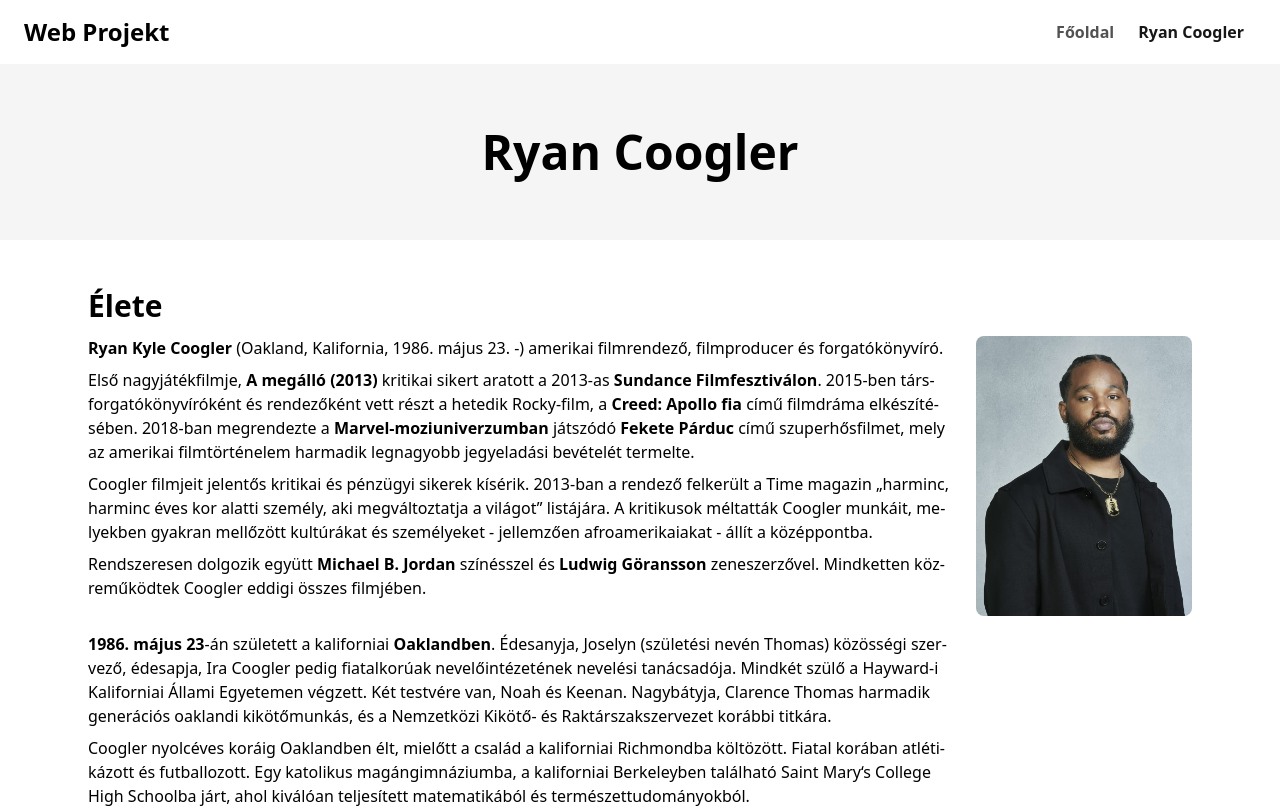
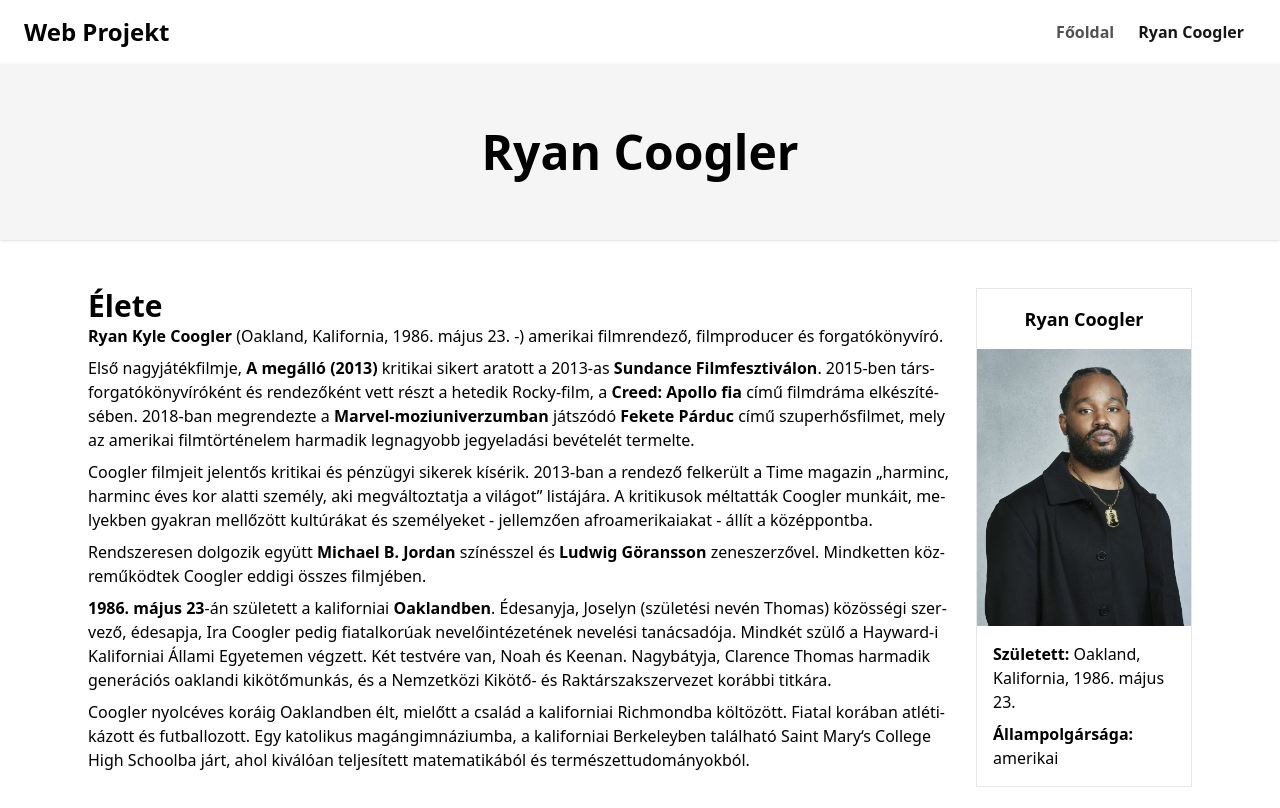
Before and after one commit to stay-js/web-projekt-2024-januar, a Next.js app: page /ryan-coogler in a window 1280 px wide. Shown: the top 808 px of the page. Built offline with nearby package versions, Linux system fonts and the light colour scheme.

Commit message:
ryan coogler

```diff
--- a/src/app/page.tsx
+++ b/src/app/page.tsx
@@ -57,7 +57,7 @@ const Page: React.FC = () => (
         <div className="flex w-full flex-col gap-4 lg:flex-row">
           <Image
             src="/creed-banner.jpg"
-            className="hidden w-60 lg:block"
+            className="hidden max-w-60 lg:block"
             width={720}
             height={960}
             alt="Creed Banner"
--- a/src/app/ryan-coogler/page.tsx
+++ b/src/app/ryan-coogler/page.tsx
@@ -13,22 +13,15 @@ export const metadata = createMetadata({
 
 const Page: React.FC = () => (
   <main>
-    <header className="bg-neutral-100 px-6 py-16">
+    <header className="bg-neutral-100 px-6 py-16 shadow">
       <h1 className="text-center text-3xl font-bold md:text-5xl">Ryan Coogler</h1>
     </header>
 
     <article className="container mx-auto flex max-w-6xl flex-col items-center gap-12 px-6 pb-24 pt-12">
       <section className="flex flex-col gap-3">
+        <div className="grid gap-6 lg:grid-cols-[4fr_1fr]">
+          <div>
             <h2 className="text-2xl font-bold md:text-3xl">Élete</h2>
-
-        <div className="grid gap-6 lg:grid-cols-[4fr_1fr]">
-          <Image
-            className="mx-auto w-full rounded-lg sm:w-1/2 lg:order-2 lg:w-full"
-            src="/ryan-coogler.jpg"
-            alt="Ryan Coogler"
-            width={791}
-            height={1024}
-          />
 
             <div className="flex flex-col gap-2 hyphens-auto">
               <p>
@@ -50,7 +43,8 @@ const Page: React.FC = () => (
                 >
                   Sundance Filmfesztiválon
                 </Anchor>
-              . 2015-ben társ-forgatókönyvíróként és rendezőként vett részt a hetedik Rocky-film, a{' '}
+                . 2015-ben társ-forgatókönyvíróként és rendezőként vett részt a hetedik Rocky-film,
+                a{' '}
                 <Anchor href="https://www.imdb.com/title/tt3076658" target="_blank">
                   Creed: Apollo fia
                 </Anchor>{' '}
@@ -62,15 +56,15 @@ const Page: React.FC = () => (
                 <Anchor href="https://www.imdb.com/title/tt1825683" target="_blank">
                   Fekete Párduc
                 </Anchor>{' '}
-              című szuperhősfilmet, mely az amerikai filmtörténelem harmadik legnagyobb jegyeladási
-              bevételét termelte.
+                című szuperhősfilmet, mely az amerikai filmtörténelem harmadik legnagyobb
+                jegyeladási bevételét termelte.
               </p>
               <p>
                 Coogler filmjeit jelentős kritikai és pénzügyi sikerek kísérik. 2013-ban a rendező
-              felkerült a Time magazin „harminc, harminc éves kor alatti személy, aki megváltoztatja
-              a világot” listájára. A kritikusok méltatták Coogler munkáit, melyekben gyakran
-              mellőzött kultúrákat és személyeket - jellemzően afroamerikaiakat - állít a
-              középpontba.
+                felkerült a Time magazin „harminc, harminc éves kor alatti személy, aki
+                megváltoztatja a világot” listájára. A kritikusok méltatták Coogler munkáit,
+                melyekben gyakran mellőzött kultúrákat és személyeket - jellemzően afroamerikaiakat
+                - állít a középpontba.
               </p>
               <p>
                 Rendszeresen dolgozik együtt{' '}
@@ -83,21 +77,43 @@ const Page: React.FC = () => (
                 </Anchor>{' '}
                 zeneszerzővel. Mindketten közreműködtek Coogler eddigi összes filmjében.
               </p>
-
-            <p className="mt-6">
-              <b>1986. május 23</b>-án született a kaliforniai <b>Oaklandben</b>. Édesanyja, Joselyn
-              (születési nevén Thomas) közösségi szervező, édesapja, Ira Coogler pedig fiatalkorúak
-              nevelőintézetének nevelési tanácsadója. Mindkét szülő a Hayward-i Kaliforniai Állami
-              Egyetemen végzett. Két testvére van, Noah és Keenan. Nagybátyja, Clarence Thomas
-              harmadik generációs oaklandi kikötőmunkás, és a Nemzetközi Kikötő- és
-              Raktárszakszervezet korábbi titkára.
+              <p>
+                <b>1986. május 23</b>-án született a kaliforniai <b>Oaklandben</b>. Édesanyja,
+                Joselyn (születési nevén Thomas) közösségi szervező, édesapja, Ira Coogler pedig
+                fiatalkorúak nevelőintézetének nevelési tanácsadója. Mindkét szülő a Hayward-i
+                Kaliforniai Állami Egyetemen végzett. Két testvére van, Noah és Keenan. Nagybátyja,
+                Clarence Thomas harmadik generációs oaklandi kikötőmunkás, és a Nemzetközi Kikötő-
+                és Raktárszakszervezet korábbi titkára.
               </p>
               <p>
                 Coogler nyolcéves koráig Oaklandben élt, mielőtt a család a kaliforniai Richmondba
                 költözött. Fiatal korában atlétikázott és futballozott. Egy katolikus
-              magángimnáziumba, a kaliforniai Berkeleyben található Saint Mary&lsquo;s College High
-              Schoolba járt, ahol kiválóan teljesített matematikából és természettudományokból.
+                magángimnáziumba, a kaliforniai Berkeleyben található Saint Mary&lsquo;s College
+                High Schoolba járt, ahol kiválóan teljesített matematikából és
+                természettudományokból.
               </p>
+            </div>
+          </div>
+
+          <div className="flex h-fit flex-col border">
+            <span className=" p-4 text-center text-lg font-bold">Ryan Coogler</span>
+
+            <Image
+              className="mx-auto w-full sm:w-3/5 lg:w-full"
+              src="/ryan-coogler.jpg"
+              alt="Ryan Coogler"
+              width={791}
+              height={1024}
+            />
+
+            <ul className="flex flex-col gap-2 p-4">
+              <li>
+                <b>Született:</b> Oakland, Kalifornia, 1986. május 23.
+              </li>
+              <li>
+                <b>Állampolgársága:</b> amerikai
+              </li>
+            </ul>
           </div>
         </div>
       </section>
```
Lines whose indentation alone changed are shown as unchanged.
